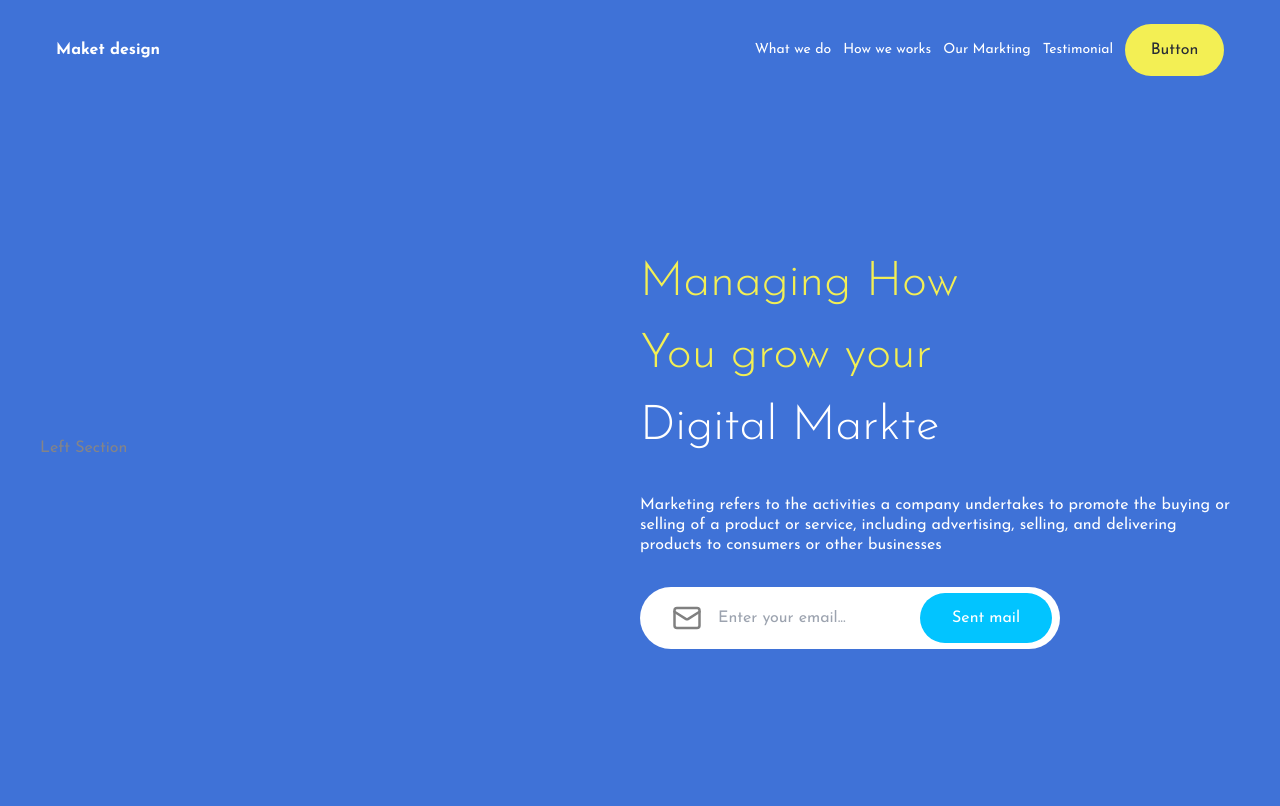
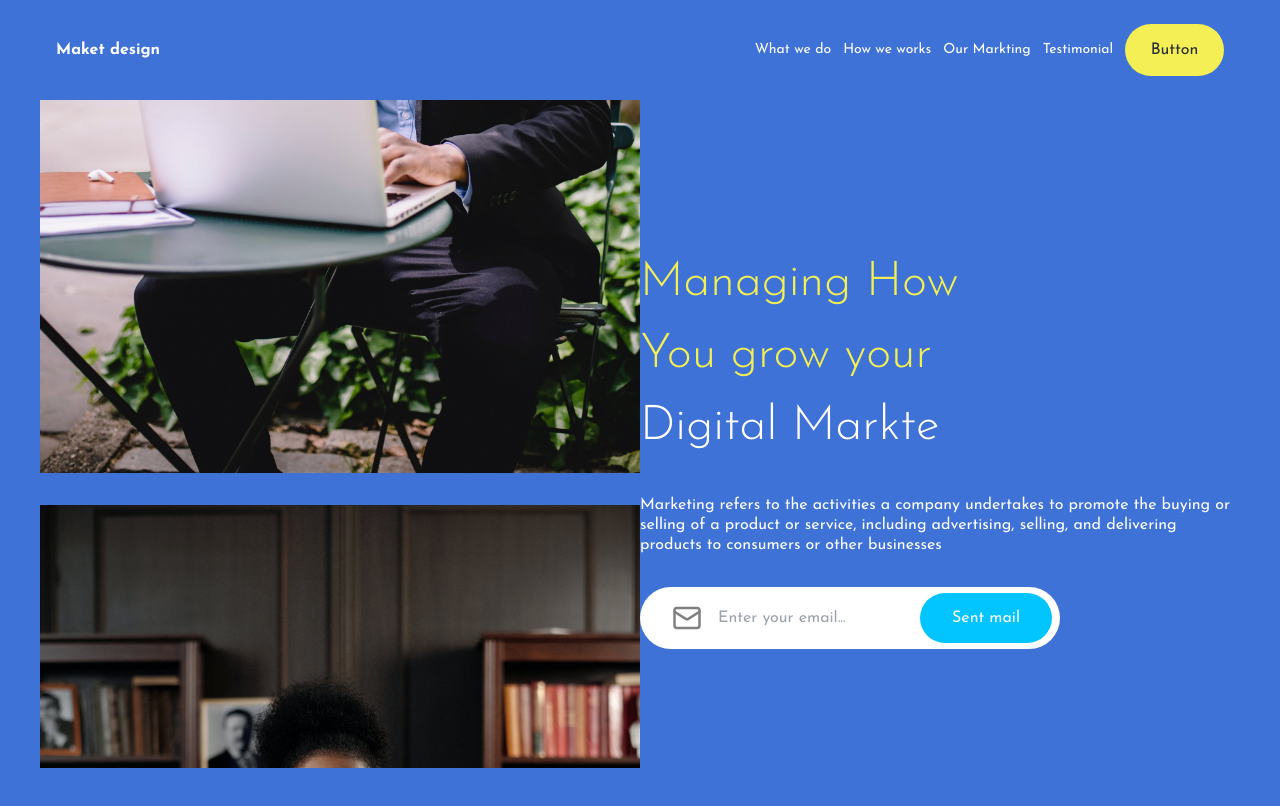
Before and after one commit to tchasinga/markting, a Next.js app: page / in a window 1280 px wide. Shown: the top 806 px of the page. Built offline with nearby package versions, Linux system fonts and the light colour scheme.

Commit message:
new code is added now

```diff
--- a/src/app/Components/Hero/Hero.css
+++ b/src/app/Components/Hero/Hero.css
@@ -18,7 +18,15 @@
 
 .h-left{
     flex: 1;
+    position: relative;
+    display: flex;
+    flex-direction: column;
+    gap: 2rem;
+    align-items: center;
+    padding-top: 5rem;
 }
+
+
 
 .h-right{
     flex: 1;
--- a/src/app/Components/Hero/Hero.jsx
+++ b/src/app/Components/Hero/Hero.jsx
@@ -1,6 +1,8 @@
 import React from 'react'
 import './Hero.css'
 import EmailBox from '../EmailBox/EmailBox'
+import heroData from "../../Utils/data.js"
+import Image from "next/image";
 
 export default function Hero() {
   return (
@@ -9,7 +11,31 @@ export default function Hero() {
             <div className="h-container">
                {/* Left section */}
 
-               <div className="h-left">Left Section</div>
+               <div className="h-left">
+                 <div className="image-row">
+                  {
+                    heroData.slice(0, 3).map((person , i) =>(
+                      <div className="person-pill" key={i}>
+                        <div className="person-pill-bg">
+                           <Image src={person.src} alt={person.src}/>
+                        </div>
+                      </div>
+                    ))
+                  }
+                 </div>
+
+                 <div className="image-row">
+                  {
+                    heroData.slice(3, 6).map((person , i) =>(
+                      <div className="person-pill" key={i}>
+                        <div className="person-pill-bg">
+                           <Image src={person.src} alt={person.src}/>
+                        </div>
+                      </div>
+                    ))
+                  }
+                 </div>
+               </div>
 
                {/* Right section */}
                <div className="h-right">
```
